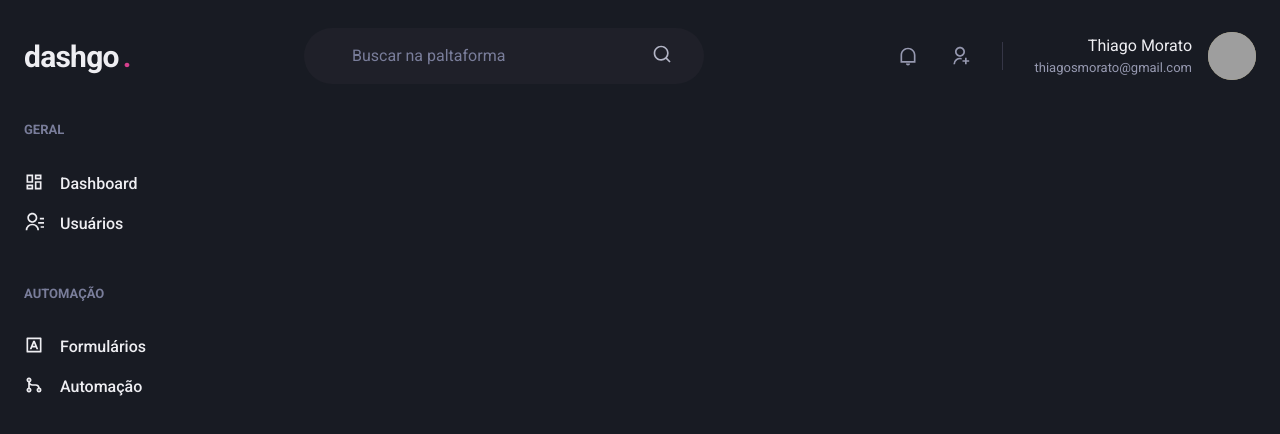
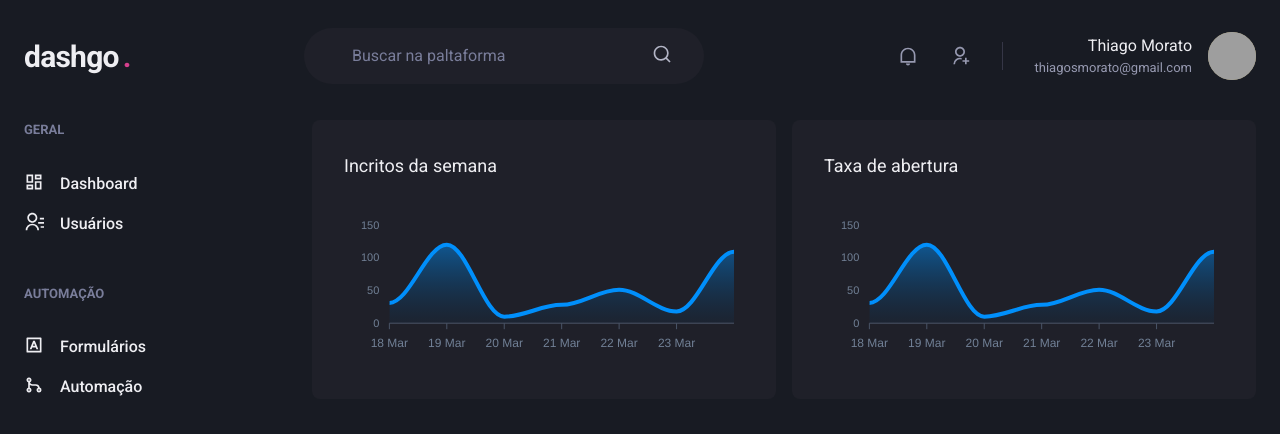
Before and after one commit to ThiagoSilvaMorato/Dashgo-Ignite, a Next.js app: page /dashboard in a window 1280 px wide. Shown: the top 434 px of the page. Built offline with nearby package versions, Linux system fonts and the light colour scheme; grey boxes are pictures that could not be loaded.

Commit message:
Página: Dashboard

```diff
--- a/src/pages/dashboard.tsx
+++ b/src/pages/dashboard.tsx
@@ -1,6 +1,66 @@
-import { Flex } from "@chakra-ui/react";
+import { Box, Flex, SimpleGrid, Text, theme } from "@chakra-ui/react";
+import dynamic from "next/dynamic";
 import { Sidebar } from "../components/Form/Sidebar";
 import { Header } from "../components/Header";
+
+const Chart = dynamic(() => import("react-apexcharts"), {
+  ssr: false,
+});
+
+const options = {
+  chart: {
+    toolbar: {
+      show: false,
+    },
+    zoom: {
+      enabled: false,
+    },
+    foreColor: theme.colors.gray[500],
+  },
+  grid: {
+    show: false,
+  },
+  dataLabels: {
+    enabled: false,
+  },
+  tooltip: {
+    enabled: false,
+  },
+  xaxis: {
+    type: "datetime",
+    axisBorder: {
+      color: theme.colors.gray[600],
+    },
+    axisTicks: {
+      color: theme.colors.gray[600],
+    },
+    categories: [
+      "2021-03-18T00:00:00.0000Z",
+      "2021-03-19T00:00:00.0000Z",
+      "2021-03-20T00:00:00.0000Z",
+      "2021-03-21T00:00:00.0000Z",
+      "2021-03-22T00:00:00.0000Z",
+      "2021-03-23T00:00:00.0000Z",
+      "2021-03-24T00:00:00.0000Z",
+    ],
+  },
+  fill: {
+    opacity: 0.3,
+    type: "gradient",
+    gradient: {
+      shade: "dark",
+      opacityFrom: 0.7,
+      opacityTo: 0.3,
+    },
+  },
+};
+
+const series = [
+  {
+    name: "series1",
+    data: [31, 120, 10, 28, 51, 18, 109],
+  },
+];
 
 export default function Dashboard() {
   return (
@@ -9,6 +69,21 @@
 
       <Flex w='100%' my='6' maxWidth={1480} mx='auto' px='6'>
         <Sidebar />
+        <SimpleGrid flex='1' gap='4' minChildWidth='320px'>
+          <Box p='8' bg='gray.800' borderRadius={8} pb='4'>
+            <Text fontSize='lg' mb='4'>
+              Incritos da semana
+            </Text>
+            <Chart options={options} series={series} type='area' height={160} />
+          </Box>
+
+          <Box p='8' bg='gray.800' borderRadius={8} pb='4'>
+            <Text fontSize='lg' mb='4'>
+              Taxa de abertura
+            </Text>
+            <Chart options={options} series={series} type='area' height={160} />
+          </Box>
+        </SimpleGrid>
       </Flex>
     </Flex>
   );
```
